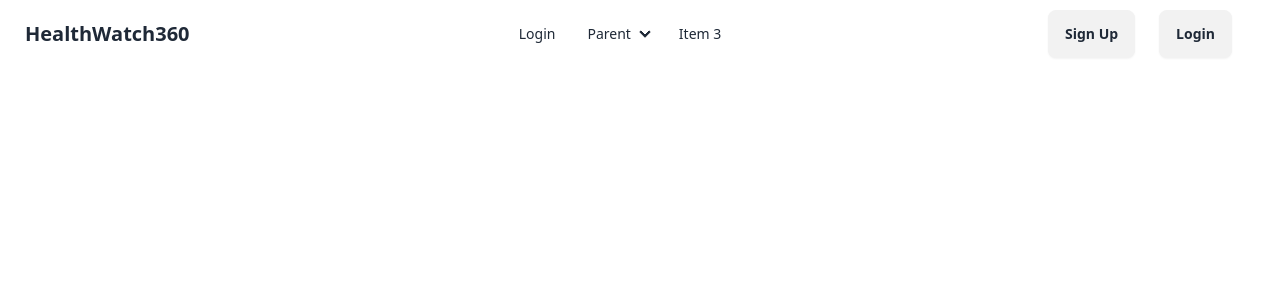
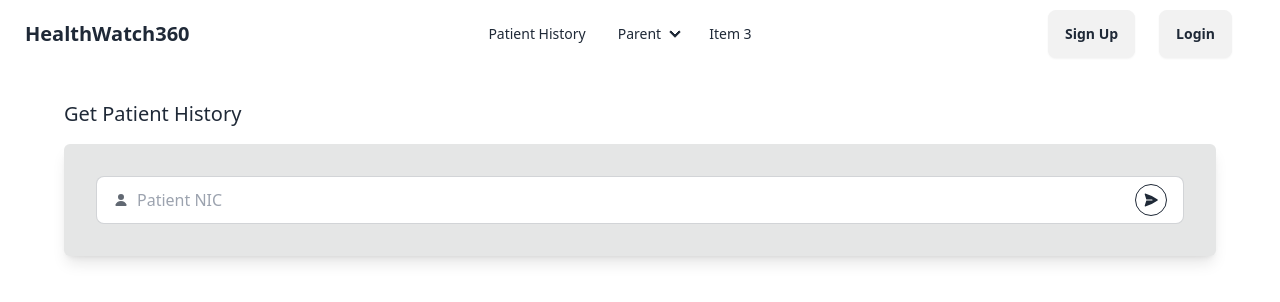
Before and after one commit to itsvishwa/devXcrew_RH5, a React (Vite) app in the folder client/: page /PatientHistory in a window 1280 px wide. Shown: the top 302 px of the page. Built offline with nearby package versions, Linux system fonts and the light colour scheme.

Commit message:
UserHistory

```diff
--- a/client/src/App.tsx
+++ b/client/src/App.tsx
@@ -8,19 +8,15 @@ import { Navbar } from "./components/Navbar";
 import { useState } from "react";
 
 function App() {
-  const [isLoggedIn, setisLoggedIn] = useState(false);
-  const setloginfunction = () => {
-    setisLoggedIn(true);
-  };
   return (
     <div className="App">
       <Router>
-        <Navbar isLoggedIn />
+        <Navbar/>
         <Routes>
-          <Route path="/login" element={<Login setloginfunction={setloginfunction} />} />
+          <Route path="/login" element={<Login/>} />
           <Route path="/signup" element={<SignUp />} />
           <Route path="/diagnose/add" element={<AddDiagnose />} />
-          <Route path="/PatientDiagnosisTable" element={<GetPatientHistory />} />
+          <Route path="/PatientHistory" element={<GetPatientHistory />} />
         </Routes>
       </Router>
     </div>
--- a/client/src/components/GetPatientHistory.tsx
+++ b/client/src/components/GetPatientHistory.tsx
@@ -15,11 +15,11 @@ function GetPatientHistory() {
         _setIsLoading(true);
         setIsLoading(true);
         apiClient
-            .get("/user/history/?nic=" + nic, {
+            .post("/user/history/",{nic: nic},{
                 headers: {
                     Authorization: localStorage.getItem("token"),
-                }
-                })
+                },
+            })
             .then((res) => {
                 setName(res.data.name);
                 setAge(res.data.age);
--- a/client/src/components/Login.tsx
+++ b/client/src/components/Login.tsx
@@ -6,13 +6,9 @@ import apiClient from "../services/api_client";
 import { useEffect } from "react";
 import { Link } from "react-router-dom";
 
-interface Prop {
-  setloginfunction: () => void;
-}
-
-export const Login = ({setloginfunction}: Prop) => {
+export const Login = () => {
   const schema = yup.object().shape({
-    nic: yup.string().min(12, "Enter a valid NIC").max(12, "Enter a valid NIC").required("Enter a valid NIC"),
+    nic: yup.string().min(12,"Enter a valid NIC").max(12,"Enter a valid NIC").required("Enter a valid NIC"),
     password: yup.string().min(4).max(20).required("Enter the password"),
   });
 
@@ -24,9 +20,9 @@ export const Login = ({setloginfunction}: Prop) => {
     resolver: yupResolver(schema),
   });
 
-  const onSubmit = async (data: any, props: Prop) => {
+  const onSubmit = async (data: any) => {
     try {
-      console.log(props);
+      console.log(data);
       const response = await apiClient.post("/auth/signin", {
         nic: data.nic,
         password: data.password,
@@ -34,7 +30,6 @@ export const Login = ({setloginfunction}: Prop) => {
       console.log(response);
       if (response.status === 200) {
         localStorage.setItem("token", response.data.token);
-        setloginfunction();
         window.location.href = "/";
       } else {
         console.log(response.data);
@@ -76,7 +71,7 @@ export const Login = ({setloginfunction}: Prop) => {
             </div>
           </div>
           <div className="mb-3 text-2xl font-semibold">Please sign in</div>
-            <form onSubmit={handleSubmit((data) => onSubmit(data, setloginfunction))}>
+          <form onSubmit={handleSubmit(onSubmit)}>
             <div className="mb-2 d-form-control">
               <label className="flex items-center gap-2 input input-bordered">
                 <svg
--- a/client/src/components/Navbar.tsx
+++ b/client/src/components/Navbar.tsx
@@ -1,12 +1,7 @@
 import { Link } from "react-router-dom";
 
-interface Prop {
-    isLoggedIn: boolean;
-  }
-
-export const Navbar = (isLoggedIn:Prop) => {
+export const Navbar = () => {
     return (
-        console.log(isLoggedIn),
         <div className="navbar bg-base-100">
             <div className="navbar-start">
                 <div className="dropdown">
@@ -16,10 +11,9 @@ export const Navbar = (isLoggedIn:Prop) => {
                 </div>
                 <a className="text-xl btn btn-ghost">HealthWatch360</a>
             </div>
-            {isLoggedIn && (
             <div className="hidden navbar-center lg:flex">
                 <ul className="px-1 menu menu-horizontal">
-                    <li><Link to="/login">Login</Link></li>
+                    <li><Link to="/PatientHistory">Patient History</Link></li>
                     <li>
                         <details>
                             <summary>Parent</summary>
@@ -31,7 +25,7 @@ export const Navbar = (isLoggedIn:Prop) => {
                     </li>
                     <li><a>Item 3</a></li>
                 </ul>
-            </div>)}
+            </div>
             <div className="mr-10 navbar-end">
                 <button className="mr-6 btn"><Link to="/signup">Sign Up</Link></button>
                 <button className="btn"><Link to="/login">Login</Link></button>
```
